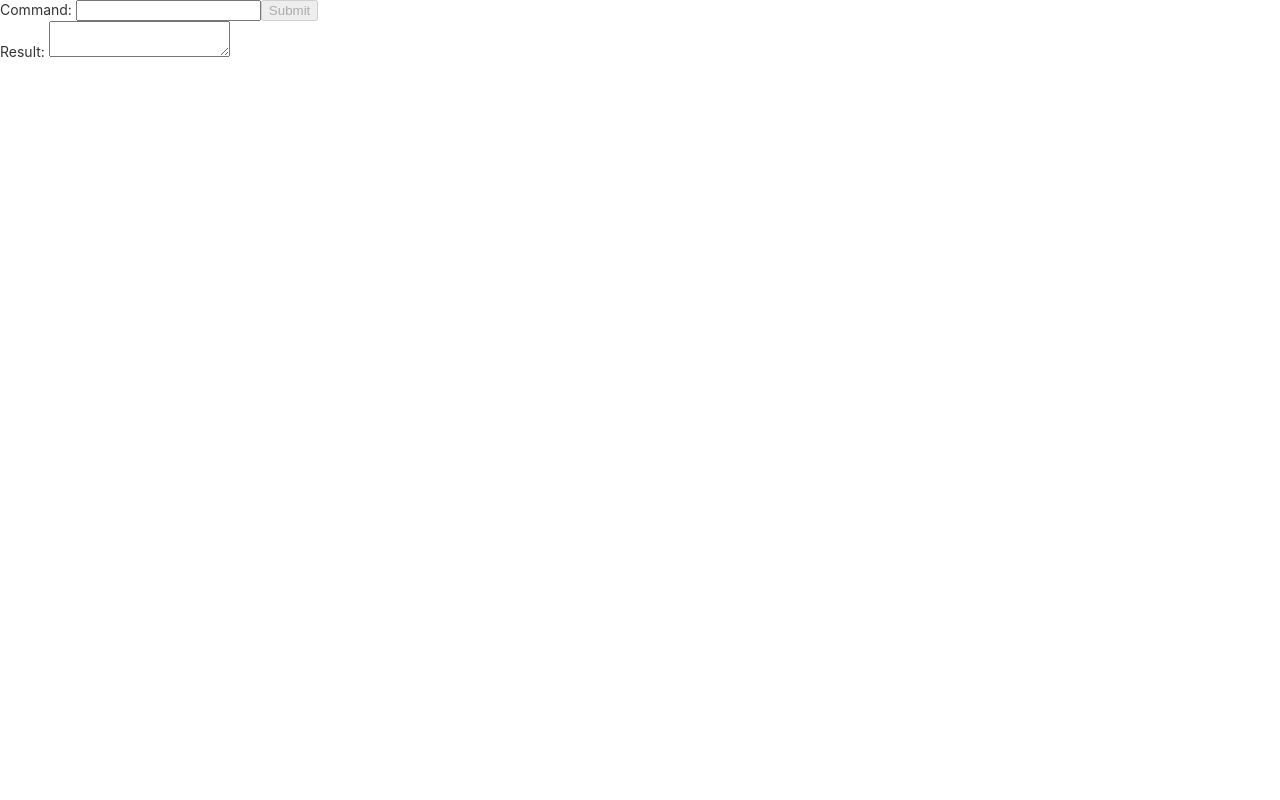
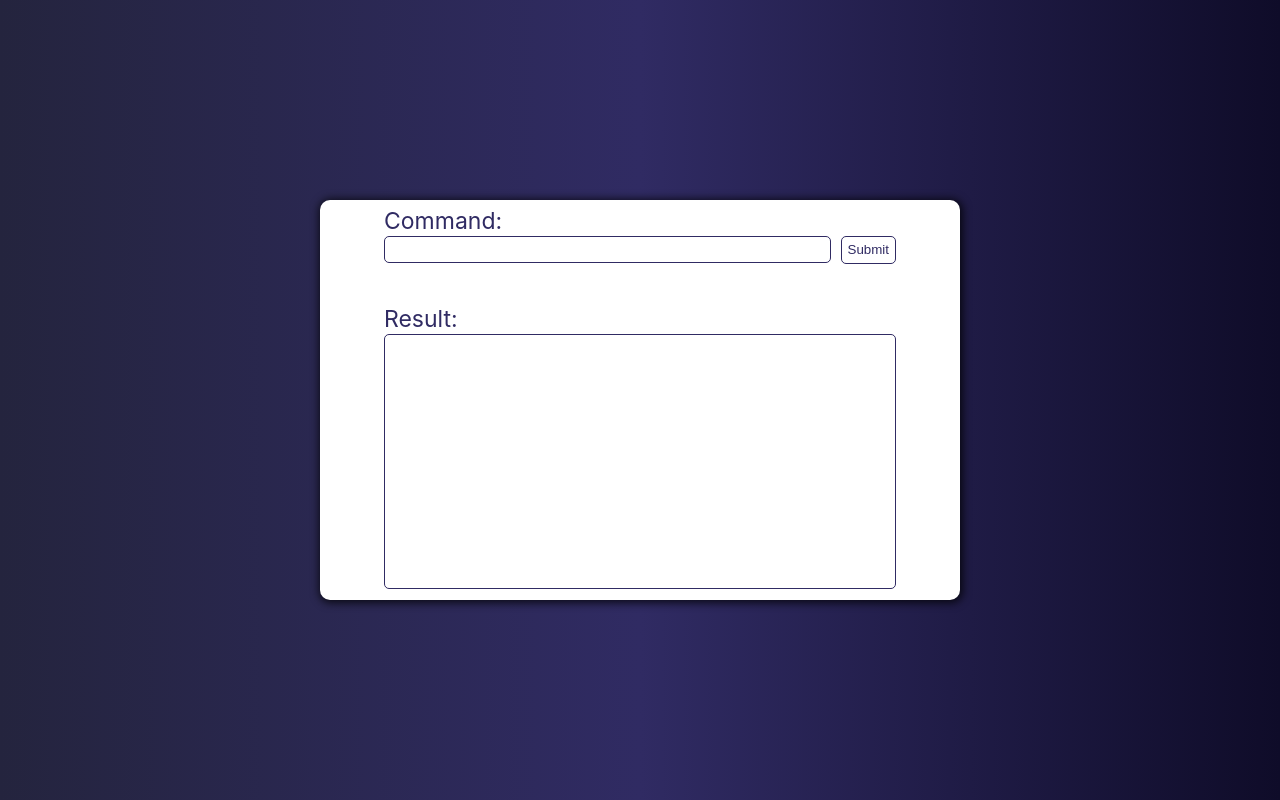
Before and after one commit to kstobiecki/bash-cmd-frontend, an Angular app: page / in a window 1280 px wide. Built offline with nearby package versions, Linux system fonts and the light colour scheme.

Commit message:
Style forms

```diff
--- a/src/app/app.component.html
+++ b/src/app/app.component.html
@@ -1 +1,3 @@
-<app-bash></app-bash>
+<div class="container">
+  <app-bash></app-bash>
+</div>
--- a/src/app/app.component.scss
+++ b/src/app/app.component.scss
@@ -6,3 +6,15 @@
   -webkit-font-smoothing: antialiased;
   -moz-osx-font-smoothing: grayscale;
 }
+
+.container {
+  background: #0f0c29;  /* fallback for old browsers */
+  background: -webkit-linear-gradient(to right, #24243e, #302b63, #0f0c29);  /* Chrome 10-25, Safari 5.1-6 */
+  background: linear-gradient(to right, #24243e, #302b63, #0f0c29); /* W3C, IE 10+/ Edge, Firefox 16+, Chrome 26+, Opera 12+, Safari 7+ */
+  background-color: #282c34;
+  min-height: 100vh;
+  display: flex;
+  flex-direction: column;
+  justify-content: center;
+  align-items: center;
+}
--- a/src/app/views/bash/bash.component.scss
+++ b/src/app/views/bash/bash.component.scss
@@ -0,0 +1,14 @@
+:host {
+  display: flex;
+  width: 50%;
+  min-width: 625px;
+  min-height: 50vh;
+  background-color: white;
+  border-radius: 10px;
+  box-shadow: 1px 1px 8px 2px rgba(0,0,0,0.75);
+
+  app-command-handler {
+    min-height: 100%;
+    min-width: 100%;
+  }
+}
--- a/src/app/views/bash/components/command-handler/command-handler.component.html
+++ b/src/app/views/bash/components/command-handler/command-handler.component.html
@@ -1,7 +1,10 @@
 <form [formGroup]="bashCommandForm" (ngSubmit)="onSubmit()">
-  <div class="command-handler">
+  <div class="command-handler-container">
     <label for="command">Command: </label>
+    <div class="command-handler-form">
+      <div class="command-handler-input">
         <input id="command" type="text" formControlName="command" required>
+        <div class="command-form-error-message">
           <div *ngIf="command?.invalid && (command?.dirty || command?.touched)">
             <div *ngIf="command?.errors?.required">
               Name is required.
@@ -10,10 +13,13 @@
           <div *ngIf="badCommand.length">
             {{ badCommand }}
           </div>
+        </div>
+      </div>
       <button type="submit" [disabled]="command?.errors?.required">
         <span *ngIf="!loading; else showSpinner">Submit</span>
-      <ng-template #showSpinner><mat-spinner></mat-spinner></ng-template>
+        <ng-template #showSpinner><mat-spinner [diameter]="20"></mat-spinner></ng-template>
       </button>
+    </div>
   </div>
   <div class="result-handler">
     <label for="result">Result: </label>
--- a/src/app/views/bash/components/command-handler/command-handler.component.scss
+++ b/src/app/views/bash/components/command-handler/command-handler.component.scss
@@ -0,0 +1,78 @@
+$base-color: #302b63;
+
+@mixin base-border {
+  border-radius: 5px;
+  border: 1px solid $base-color;
+}
+
+form {
+  display: flex;
+  flex-direction: column;
+  width: 100%;
+  height: 100%;
+  align-items: center;
+  justify-content: space-around;
+  color: $base-color;
+
+  label {
+    font-size: 23px;
+    margin-bottom: 5px;
+  }
+
+  .command-handler-container {
+    display: flex;
+    flex-direction: column;
+    width: 80%;
+
+    .command-handler-form {
+      display: flex;
+      flex-direction: row;
+      width: 100%;
+
+      button {
+        @include base-border;
+        display: flex;
+        align-items: center;
+        justify-content: center;
+        margin-left: 10px;
+        width: 60px;
+        height: 28px;
+        background: white;
+        color: $base-color;
+      }
+
+      .command-handler-input {
+        width: 100%;
+        display: flex;
+        flex-direction: column;
+
+        input {
+          @include base-border;
+          width: 100%;
+          outline: none;
+          font-size: 20px;
+          padding-left: 10px;
+        }
+
+        .command-form-error-message {
+          height: 25px;
+        }
+      }
+    }
+  }
+
+  .result-handler {
+    display: flex;
+    flex-direction: column;
+    width: 80%;
+    height: 70%;
+
+    textarea {
+      @include base-border;
+      resize: none;
+      outline: none;
+      height: 100%;
+      font-size: 20px;
+    }
+  }
+}
--- a/src/styles.scss
+++ b/src/styles.scss
@@ -1,4 +1,6 @@
 /* You can add global styles to this file, and also import other style files */
-
+* {
+  box-sizing: border-box;
+}
 html, body { height: 100%; }
 body { margin: 0; font-family: Roboto, "Helvetica Neue", sans-serif; }
```
Lines whose indentation alone changed are shown as unchanged.
